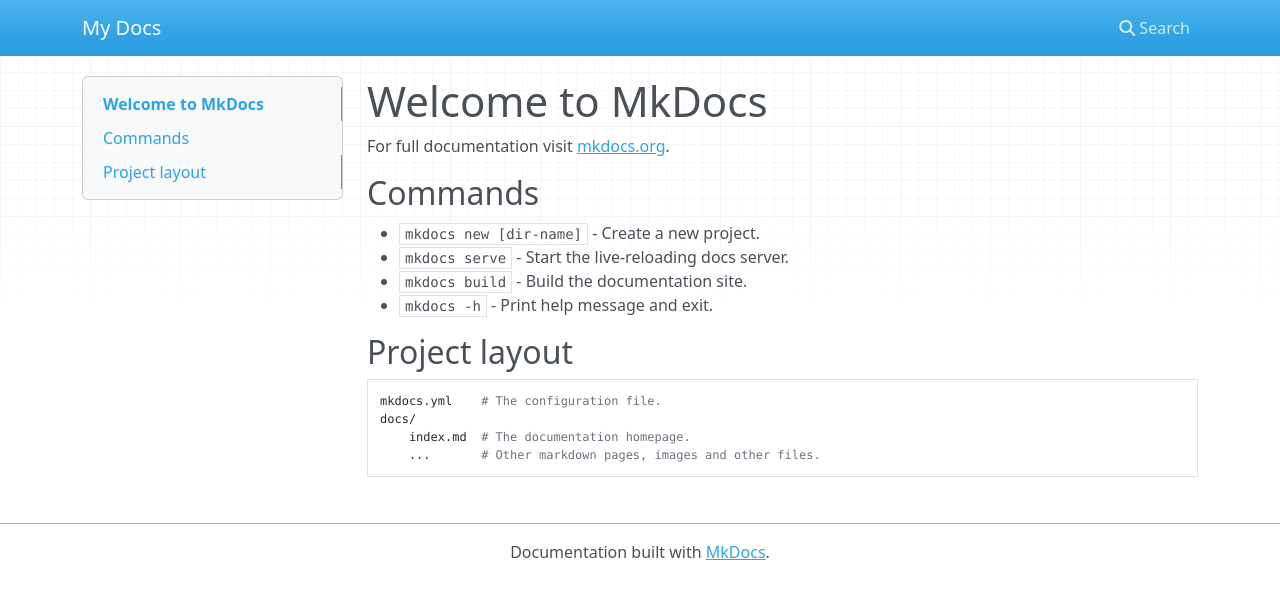
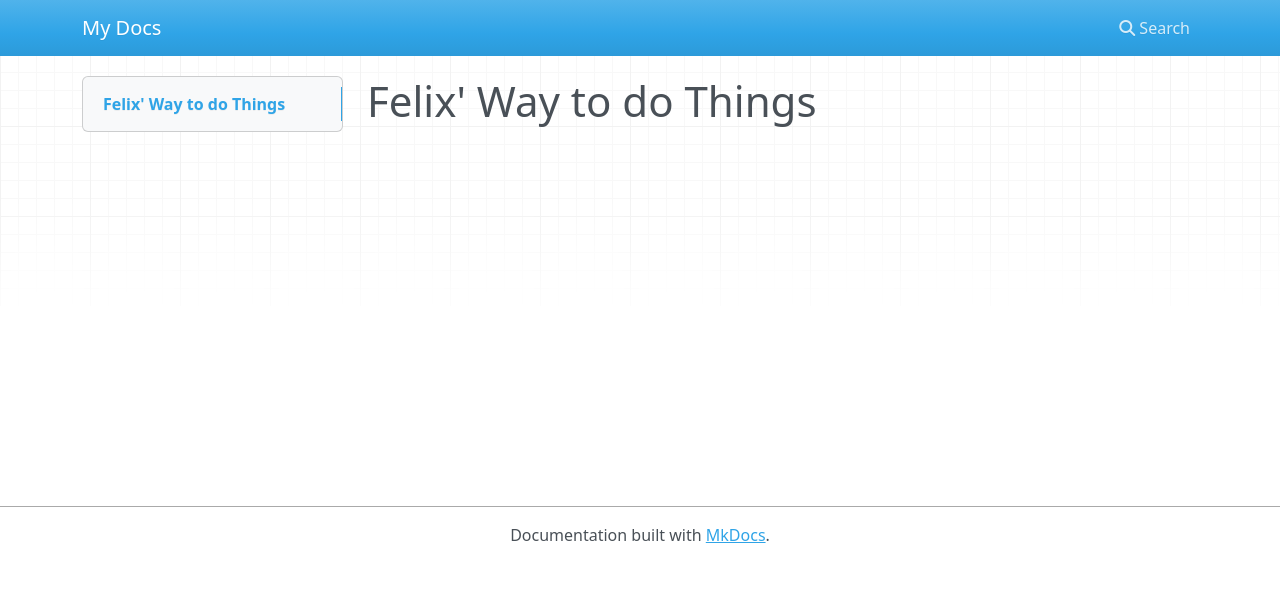
Before and after one commit to roskenet/roskenet.github.io, an MkDocs documentation site: the page built from docs/index.md, in a window 1280 px wide. Shown: the top 599 px of the page. Built offline with MkDocs 1.6.1, drawn with Linux system fonts in a browser that asks for light colours; nearby versions of some CDN libraries.

Commit message:
Add new index

```diff
--- a/docs/index.md
+++ b/docs/index.md
@@ -1,17 +1 @@
-# Welcome to MkDocs
-
-For full documentation visit [mkdocs.org](https://www.mkdocs.org).
-
-## Commands
-
-* `mkdocs new [dir-name]` - Create a new project.
-* `mkdocs serve` - Start the live-reloading docs server.
-* `mkdocs build` - Build the documentation site.
-* `mkdocs -h` - Print help message and exit.
-
-## Project layout
-
-    mkdocs.yml    # The configuration file.
-    docs/
-        index.md  # The documentation homepage.
-        ...       # Other markdown pages, images and other files.
+# Felix' Way to do Things
```
